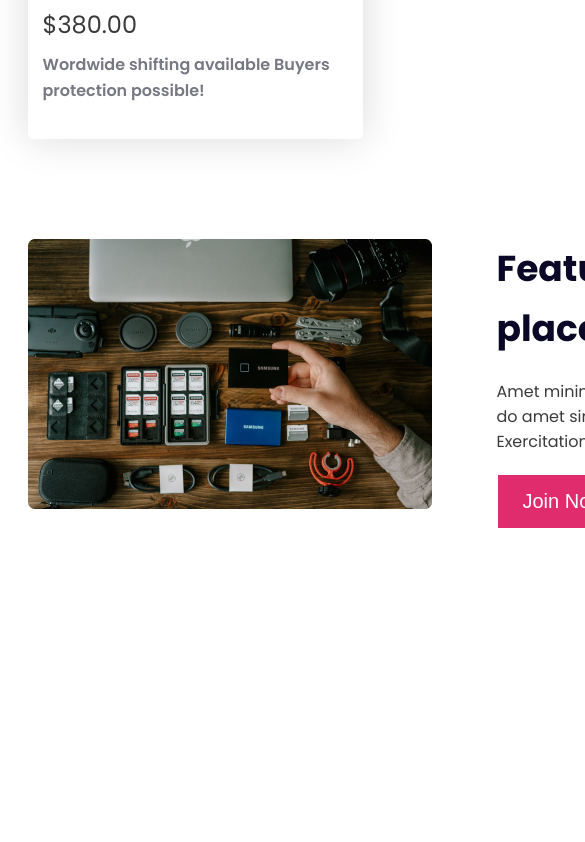
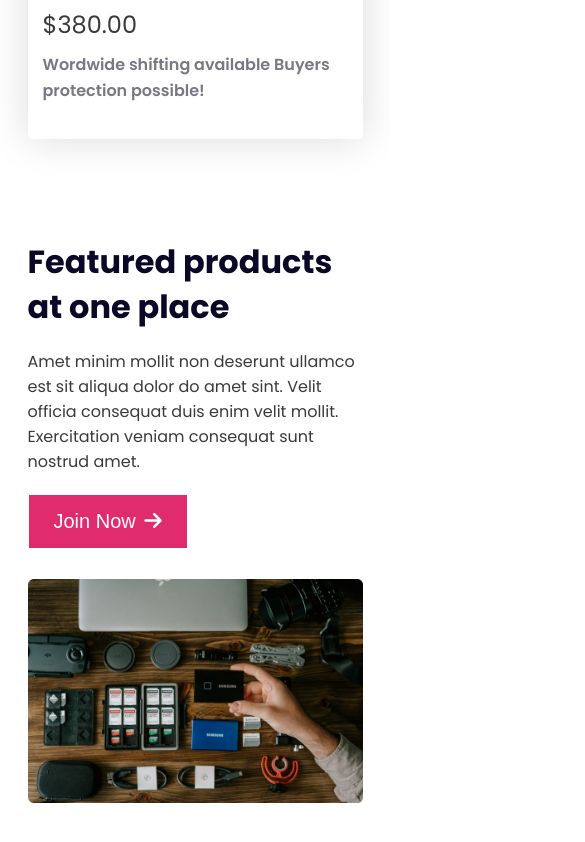
Before and after one commit to tanvir244/Influencer-Gear-Project, a plain HTML site: page index.html in a window 390 px wide. Shown: the part 5412-6254 px from the top of the page, 585 px wide, since content can reach past the window. Before the commit the page ends 6041 px from the top, so only its background shows below. Drawn offline with Linux system fonts and the light colour scheme.

Commit message:
featured section completed with responsive design

```diff
--- a/style/style.css
+++ b/style/style.css
@@ -148,6 +148,9 @@ nav li a {
     display: flex;
     gap: 65px;
 }
+.featured-img img {
+    width: 100%;
+}
 .featured-title {
     color: #0A0826;
     font-size: 2.25rem;
@@ -252,3 +255,20 @@ nav li a {
         grid-template-columns: repeat(2, 1fr);
     }
 }
+
+
+/* * featured section * */
+/* mobile responsive */
+@media screen and (max-width: 600px) {
+    .featured-container {
+        flex-direction: column-reverse;
+        gap: 30px;
+    }
+    .featured-title {
+        font-size: 2rem;
+        line-height: 45px;
+    }
+    .featured-content p {
+        width: 100%;
+    }
+}
```
